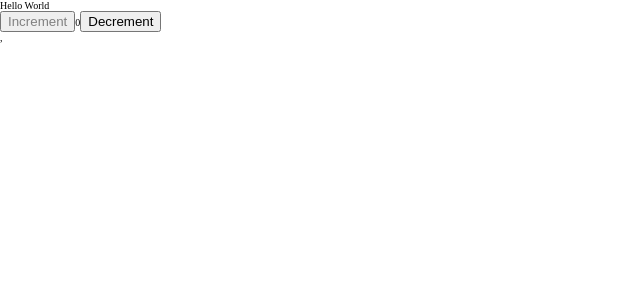
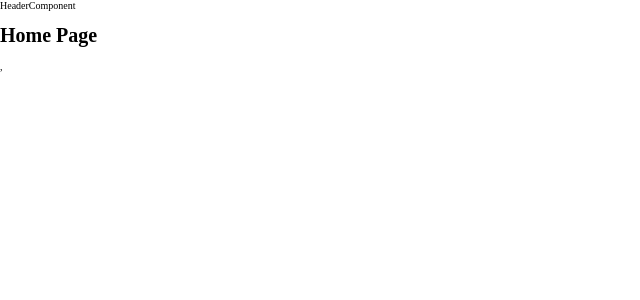
Before and after one commit to VietNguyenMobile/EcommerceMERN, a React (Create React App) app: page / in a window 1280 px wide. Shown: the top 300 px of the page, without its empty margins (0-640 px from the left). Built offline with nearby package versions, Linux system fonts and the light colour scheme.

Commit message:
MERN STACK - #2 Cấu hình router với react-router-dom-v6 trong reactjs - Lập trình thật dễ

```diff
--- a/package.json
+++ b/package.json
@@ -11,6 +11,7 @@
     "react": "^18.3.1",
     "react-dom": "^18.3.1",
     "react-redux": "^9.1.2",
+    "react-router-dom": "^6.28.0",
     "react-scripts": "5.0.1",
     "styled-components": "^6.1.13",
     "web-vitals": "^2.1.4"
--- a/src/App.js
+++ b/src/App.js
@@ -1,35 +1,32 @@
-import type { RootState } from "./redux/store";
-import { useSelector, useDispatch } from "react-redux";
-import { decrement, increment } from "./redux/slices/counterSlice";
-import styled from "styled-components";
+import React, { Fragment } from "react";
+import { BrowserRouter as Router, Route, Routes } from "react-router-dom";
+import HomePage from "./pages/HomePage/HomePage";
+import ProductsPage from "./pages/ProductsPage/ProductsPage";
+import OrderPage from "./pages/OrderPage/OrderPage";
+import routes from "./routes";
+import DefaultComponent from "./components/DefaultComponent/DefaultComponent";
 
 function App() {
-  const count = useSelector((state: RootState) => state.counter.value);
-  const dispatch = useDispatch();
-
-  const Button = styled.button({
-    color: "grey",
-  });
-
   return (
-    <div>
-      Hello World
-      <div>
-        <Button
-          aria-label="Increment value"
-          onClick={() => dispatch(increment())}
-        >
-          Increment
-        </Button>
-        <span>{count}</span>
-        <button
-          aria-label="Decrement value"
-          onClick={() => dispatch(decrement())}
-        >
-          Decrement
-        </button>
-      </div>
-    </div>
+    <Router>
+      <Routes>
+        {routes.map((route, index) => {
+          const Layout = route.isShowHeader ? DefaultComponent : Fragment;
+          const Page = route.page;
+          return (
+            <Route
+              key={index}
+              path={route.path}
+              element={
+                <Layout>
+                  <Page />
+                </Layout>
+              }
+            />
+          );
+        })}
+      </Routes>
+    </Router>
   );
 }
 
--- /dev/null
+++ b/src/components/DefaultComponent/DefaultComponent.jsx
@@ -0,0 +1,13 @@
+import React from "react";
+import HeaderComponent from "../HeaderComponent/HeaderComponent";
+
+const DefaultComponent = ({ children }) => {
+  return (
+    <div>
+      <HeaderComponent />
+      {children}
+    </div>
+  );
+};
+
+export default DefaultComponent;
--- /dev/null
+++ b/src/components/HeaderComponent/HeaderComponent.jsx
@@ -0,0 +1,7 @@
+import React from "react";
+
+const HeaderComponent = () => {
+  return <div>HeaderComponent</div>;
+};
+
+export default HeaderComponent;
--- /dev/null
+++ b/src/pages/HomePage/HomePage.jsx
@@ -0,0 +1,11 @@
+import React from "react";
+
+const HomePage = () => {
+  return (
+    <div>
+      <h1>Home Page</h1>
+    </div>
+  );
+}
+
+export default HomePage;
--- /dev/null
+++ b/src/pages/NotFoundPage/NotFoundPage.jsx
@@ -0,0 +1,7 @@
+import React from "react";
+
+const NotFoundPage = () => {
+  return <div>NotFoundPage</div>;
+};
+
+export default NotFoundPage;
--- /dev/null
+++ b/src/pages/OrderPage/OrderPage.jsx
@@ -0,0 +1,11 @@
+import React from "react";
+
+const OrderPage = () => {
+  return (
+    <div>
+      <h1>OrderPage</h1>
+    </div>
+  );
+};
+
+export default OrderPage;
--- /dev/null
+++ b/src/pages/ProductsPage/ProductsPage.jsx
@@ -0,0 +1,11 @@
+import React from "react";
+
+const ProductsPage = () => {
+  return (
+    <div>
+      <h1>ProductsPage</h1>
+    </div>
+  );
+};
+
+export default ProductsPage;
--- /dev/null
+++ b/src/routes/index.js
@@ -0,0 +1,28 @@
+import HomePage from "../pages/HomePage/HomePage";
+import ProductsPage from "../pages/ProductsPage/ProductsPage";
+import OrderPage from "../pages/OrderPage/OrderPage";
+import NotFoundPage from "../pages/NotFoundPage/NotFoundPage";
+
+const routes = [
+  {
+    path: "/",
+    page: HomePage,
+    isShowHeader: true,
+  },
+  {
+    path: "/order",
+    page: OrderPage,
+    isShowHeader: true,
+  },
+  {
+    path: "/products",
+    page: ProductsPage,
+    isShowHeader: true,
+  },
+  {
+    path: "*",
+    page: NotFoundPage,
+  },
+];
+
+export default routes;
```
Also changed, not shown: 1 other file (tests, documents, lock files or other folders).
